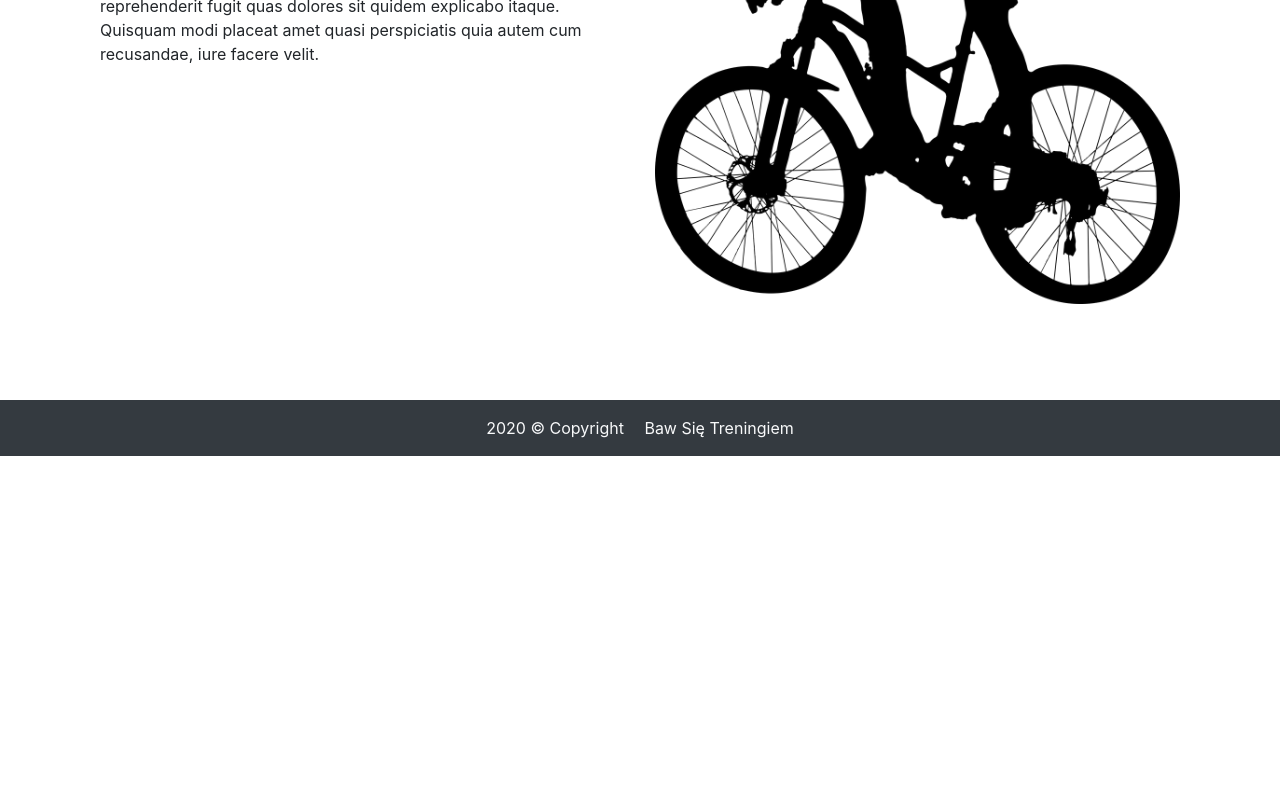
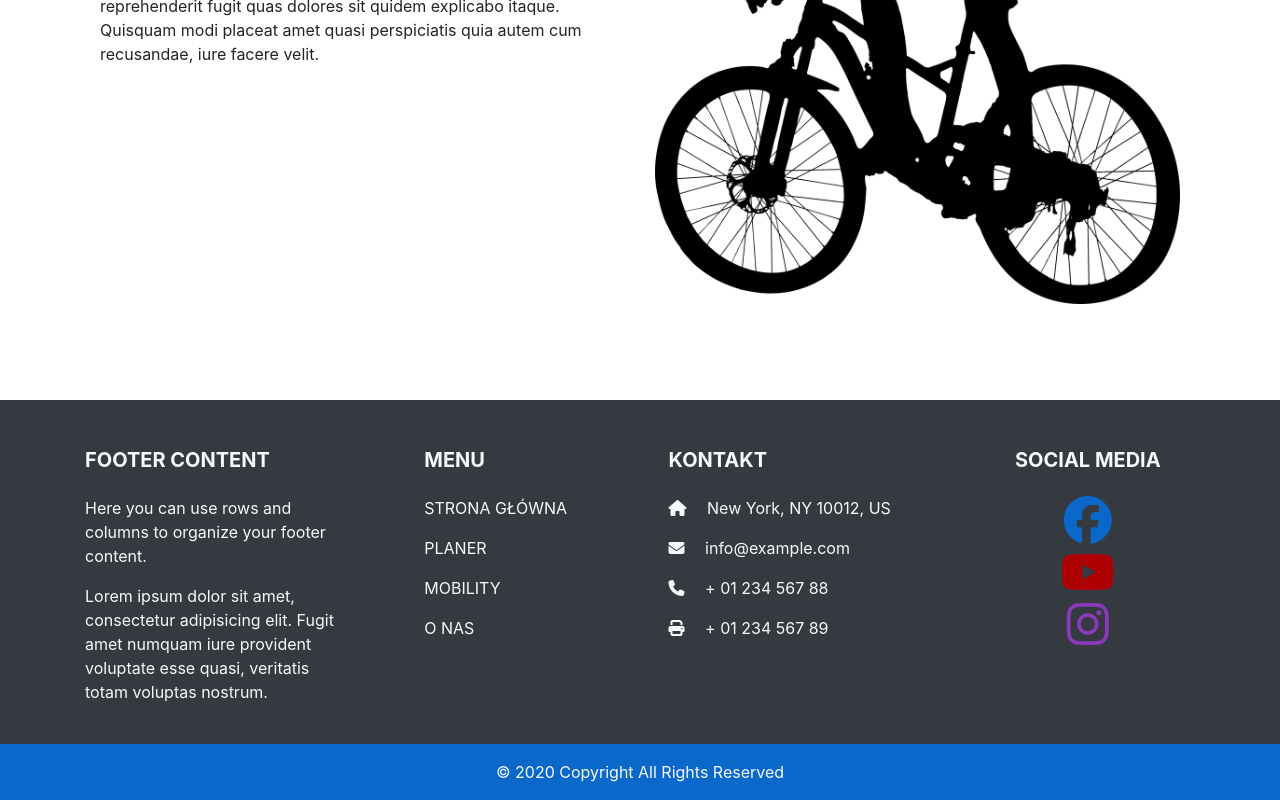
Before and after one commit to piotrpiorkowski/BST-Projekt, an Angular app in the folder ClientApp/: page / in a window 1280 px wide. Shown: the part 2170-2970 px from the top of the page. Before the commit the page ends 2626 px from the top, so only its background shows below. Built offline with nearby package versions, Linux system fonts and the light colour scheme.

Commit message:
add a footer

```diff
--- a/ClientApp/src/app/app.component.html
+++ b/ClientApp/src/app/app.component.html
@@ -2,6 +2,8 @@
   <app-nav-menu></app-nav-menu>
 
   <div class="container-fluid px-0">
+
     <router-outlet></router-outlet>
   </div>
+  <app-footer></app-footer>
 </body>
--- a/ClientApp/src/app/app.module.ts
+++ b/ClientApp/src/app/app.module.ts
@@ -14,6 +14,7 @@ import { FetchDataComponent } from './fetch-data/fetch-data.component';
 import { AboutUsComponent } from './about-us/about-us.component';
 import { AccountComponent } from './account/account.component';
 import { CarouselPauseComponent } from './carousel-pause/carousel-pause.component';
+import { FooterComponent } from './footer/footer.component';
 
 @NgModule({
   declarations: [
@@ -24,7 +25,8 @@ import { CarouselPauseComponent } from './carousel-pause/carousel-pause.componen
     FetchDataComponent,
     AboutUsComponent,
     AccountComponent,
-    CarouselPauseComponent
+    CarouselPauseComponent,
+    FooterComponent
   ],
   imports: [
     BrowserModule.withServerTransition({ appId: 'ng-cli-universal' }),
--- /dev/null
+++ b/ClientApp/src/app/footer/footer.component.css
@@ -0,0 +1,37 @@
+.socials{
+    display: flex;
+    flex-direction: column;
+
+}
+
+.footer-copyright {
+  background-color: #0b68cb;
+}
+
+
+.color-fb {
+  color: #0b68cb;
+}
+
+.color-yt {
+  color: #af0004;
+}
+
+.color-insta {
+  color: #8a3ab9
+}
+
+.deco-none {
+  color: inherit;
+  text-decoration: none;
+}
+
+  .deco-none:link {
+    color: inherit;
+    text-decoration: inherit;
+  }
+
+  .deco-none:hover {
+    color: inherit;
+    text-decoration: inherit;
+  }
--- /dev/null
+++ b/ClientApp/src/app/footer/footer.component.html
@@ -0,0 +1,94 @@
+
+  <footer class="page-footer font-small bg-dark text-light pt-4">
+    <div class="container text-center text-md-left">
+
+      <div class="row">
+        <div class="col-md-4 col-lg-3 mr-auto my-md-4 my-0 mt-4 mb-1">
+          <h5 class="font-weight-bold text-uppercase mb-4">Footer Content</h5>
+          <p>Here you can use rows and columns to organize your footer content.</p>
+          <p>
+            Lorem ipsum dolor sit amet, consectetur adipisicing elit. Fugit amet numquam iure provident voluptate
+            esse
+            quasi, veritatis totam voluptas nostrum.
+          </p>
+        </div>
+
+
+        <hr class="clearfix w-100 d-md-none">
+        <div class="col-md-2 col-lg-2 mx-auto my-md-4 my-0 mt-4 mb-1">
+          <h5 class="font-weight-bold text-uppercase mb-4">Menu</h5>
+          <ul class="list-unstyled">
+            <li>
+              <p>
+                <a class="deco-none" [routerLink]="['/']">STRONA GŁÓWNA</a>
+              </p>
+            </li>
+            <li>
+              <p>
+                <a class="deco-none"  [routerLink]="['/counter']">PLANER</a>
+              </p>
+            </li>
+            <li>
+              <p>
+                <a class="deco-none" [routerLink]="['/fetch-data']">MOBILITY</a>
+              </p>
+            </li>
+            <li>
+              <p>
+                <a class="deco-none" [routerLink]="['/about-us']">O NAS</a>
+              </p>
+            </li>
+
+          </ul>
+        </div>
+         <hr class="clearfix w-100 d-md-none">
+
+
+        <div class="col-md-4 col-lg-3 mx-auto my-md-4 my-0 mt-4 mb-1">
+          <h5 class="font-weight-bold text-uppercase mb-4">Kontakt</h5>
+          <ul class="list-unstyled">
+            <li>
+              <p>
+                <i class="fas fa-home mr-3"></i> New York, NY 10012, US
+              </p>
+            </li>
+            <li>
+              <p>
+                <i class="fas fa-envelope mr-3"></i> info@example.com
+              </p>
+            </li>
+            <li>
+              <p>
+                <i class="fas fa-phone mr-3"></i> + 01 234 567 88
+              </p>
+            </li>
+            <li>
+              <p>
+                <i class="fas fa-print mr-3"></i> + 01 234 567 89
+              </p>
+            </li>
+          </ul>
+        </div>
+
+
+
+        <hr class="clearfix w-100 d-md-none">
+        <div class="col-md-2 col-lg-2 text-center mx-auto my-4 socials">
+          <h5 class="font-weight-bold text-uppercase mb-4">Social Media</h5>
+          <a target="_blank" rel="noopener noreferrer" href="https://www.facebook.com/bawsietreningiem/" type="button" class="btn-floating btn-fb ">
+            <i class="fab fa-3x fa-facebook color-fb"> </i>
+          </a>
+          <a target="_blank" rel="noopener noreferrer" href="https://www.youtube.com/channel/UCMKSSIcGrR5Ok0SnNnVhKPQ" type="button" class="btn-floating btn-yt my-1">
+            <i class="fab fa-3x fa-youtube color-yt"></i>
+          </a>
+          <a target="_blank" rel="noopener noreferrer" href="https://www.instagram.com/bawsietreningiem/" type="button" class="btn-floating btn-insta">
+            <i class="fab fa-3x fa-instagram color-insta"></i>
+          </a>
+        </div>
+      </div>
+    </div>
+
+    <div class="footer-copyright text-center py-3">
+      © 2020 Copyright All Rights Reserved
+    </div>
+  </footer>
--- /dev/null
+++ b/ClientApp/src/app/footer/footer.component.ts
@@ -0,0 +1,15 @@
+import { Component, OnInit } from '@angular/core';
+
+@Component({
+  selector: 'app-footer',
+  templateUrl: './footer.component.html',
+  styleUrls: ['./footer.component.css']
+})
+export class FooterComponent implements OnInit {
+
+  constructor() { }
+
+  ngOnInit() {
+  }
+
+}
--- a/ClientApp/src/app/home/home.component.html
+++ b/ClientApp/src/app/home/home.component.html
@@ -55,7 +55,3 @@
     </div>
   </section>
 </div>
-
-<footer class="bg-dark text-light">
-  <p class="py-3 px-3 mb-0 text-center">2020 &copy; Copyright <i class="ml-3 fas fa-icicles text-primary"></i> Baw Się Treningiem</p>
-</footer>
--- a/ClientApp/src/app/nav-menu/nav-menu.component.html
+++ b/ClientApp/src/app/nav-menu/nav-menu.component.html
@@ -4,7 +4,7 @@
        <a class="navbar-brand" [routerLink]="['/']"><img src="assets/images/logo.jpg" width="83" height="52"></a>
 
 
-       <button class="navbar-toggler order-first"
+       <button class="navbar-toggler order-first border-none"
                type="button"
                data-toggle="collapse"
                data-target="#mainmenu"
--- a/ClientApp/src/index.html
+++ b/ClientApp/src/index.html
@@ -7,6 +7,8 @@
 
   <meta name="viewport" content="width=device-width, initial-scale=1" />
   <link rel="icon" type="image/x-icon" href="favicon.ico" />
+
+  <script src="https://kit.fontawesome.com/919d26adc7.js" crossorigin="anonymous"></script>
 
   <link rel="stylesheet" href="https://stackpath.bootstrapcdn.com/bootstrap/4.5.0/css/bootstrap.min.css"
         integrity="sha384-9aIt2nRpC12Uk9gS9baDl411NQApFmC26EwAOH8WgZl5MYYxFfc+NcPb1dKGj7Sk" crossorigin="anonymous">
```
Also changed, not shown: 1 other file (tests, documents, lock files or other folders).
